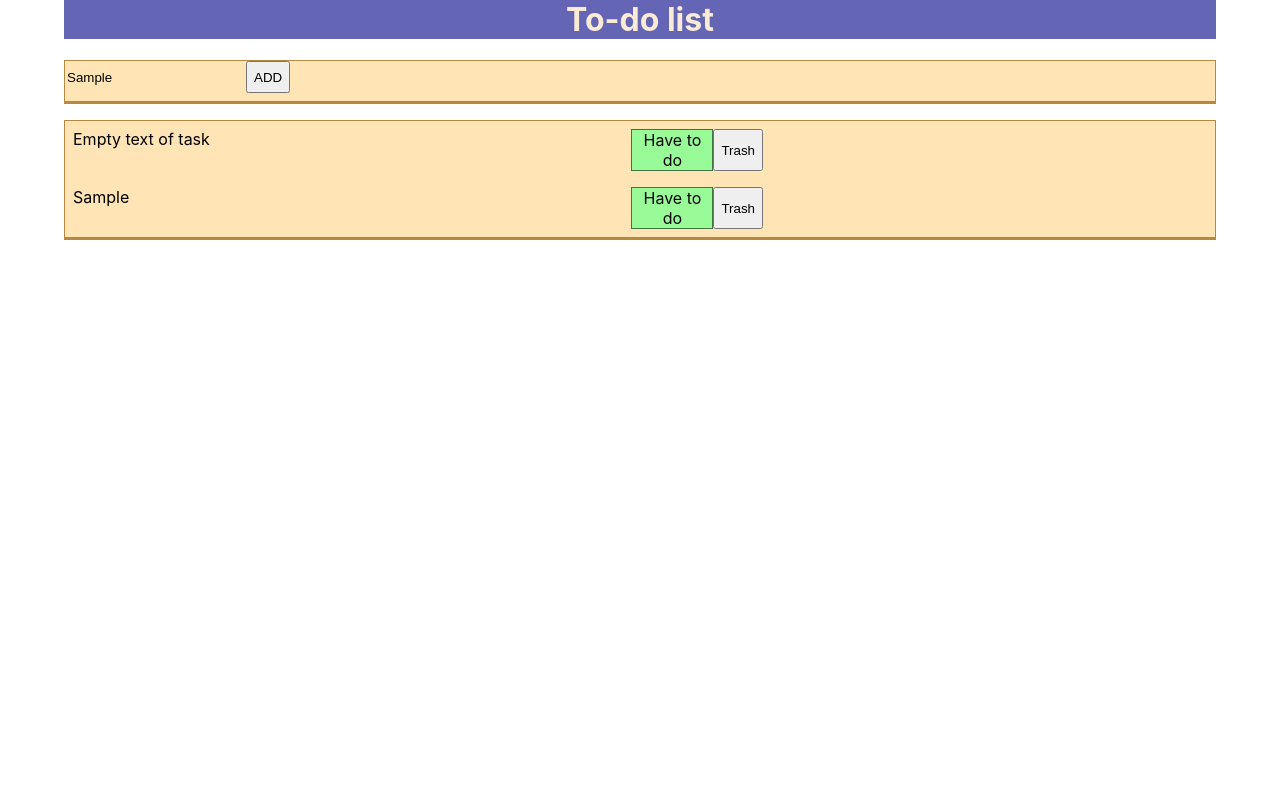
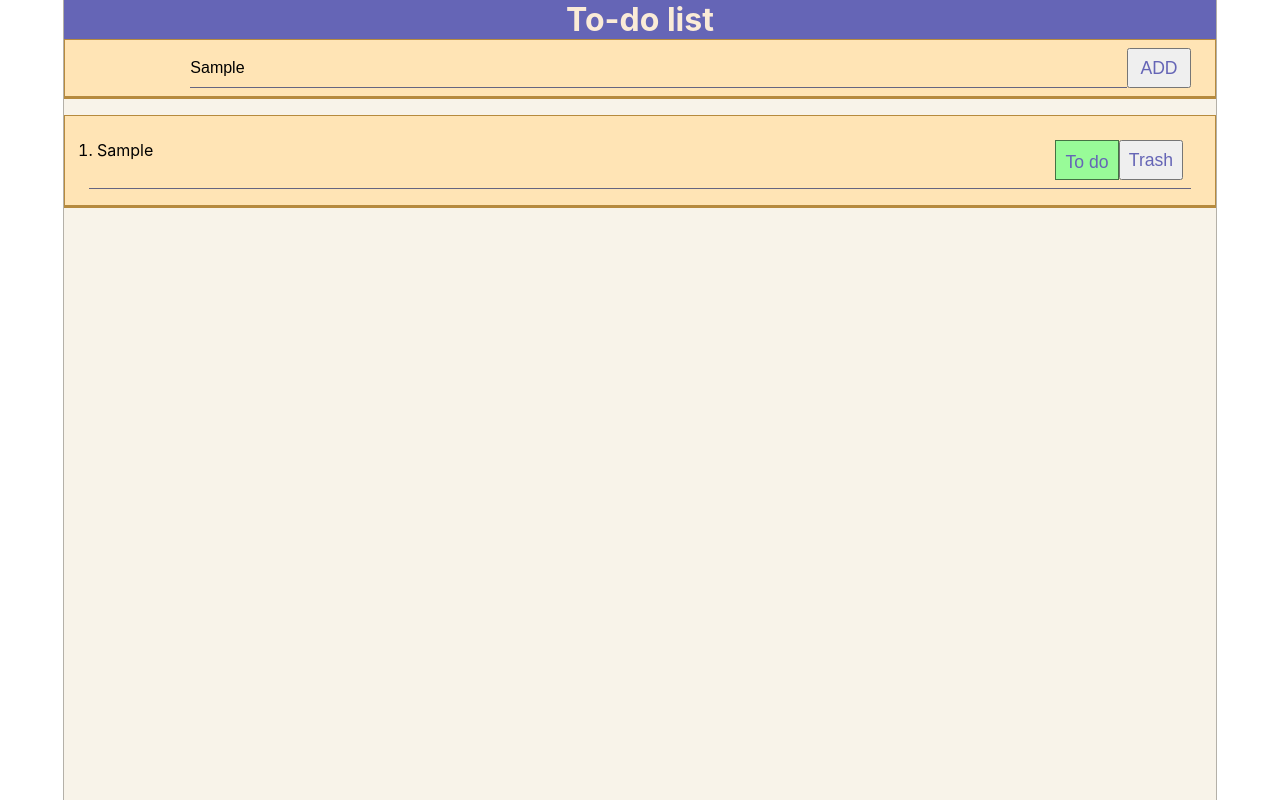
Before and after one commit to llianand94/practic-todo, a React (Create React App) app: page / in a window 1280 px wide. Both pictures are taken after typing "Sample" into the empty fields and a click on the button "ADD". Built offline with nearby package versions, Linux system fonts and the light colour scheme.

Commit message:
Before change with initial vals

```diff
--- /dev/null
+++ b/src/common/styles/_templates.scss
@@ -0,0 +1,8 @@
+@use './variables' as var;
+%buttons{
+  height: 2.5rem;
+  width: 4rem;
+  font-size: 1.1rem;
+  color: var.$headerColor;
+  cursor: pointer;
+}
--- /dev/null
+++ b/src/common/styles/_variables.scss
@@ -0,0 +1,5 @@
+$headerColor: #6565b6;
+$pageBgColor: #f8f3e9;
+$pageBorder: 1px solid #b4b0a8;
+$formBgColor: moccasin;
+$formBorderColor: #656581;
--- a/src/components/Todo/Todo.module.scss
+++ b/src/components/Todo/Todo.module.scss
@@ -1,7 +1,13 @@
+@use  '/src/common/styles/variables' as var;
+
 .container{
   width: 90%;
+  height: 100vh;
   margin: 0 auto;
+  border-left: 1px solid rgb(180, 176, 168);
+  border-right: 1px solid rgb(180, 176, 168);
   text-align: left;
+  background-color: rgb(248, 243, 233);
   &>*:not(h1){
     background-color: moccasin;
     border: 1px solid rgb(182, 138, 62);
@@ -10,7 +16,8 @@
 }
 .header{
   margin-top: 0;
-  background-color: rgb(101, 101, 182);
+  margin-bottom: 0;
+  background-color: var.$headerColor;;
   text-align: center;
   color: antiquewhite;
 }
--- a/src/components/Todo/index.js
+++ b/src/components/Todo/index.js
@@ -7,14 +7,16 @@ import styles from './Todo.module.scss'
 const Todo = () => {
   const {tasks, setTasks, addTasks, setDone, deleteTask} = useTodo([{
     id: Date.now(),
-    body: 'Empty text of task',
+    body: null,
     isDone: false
   }])
+
   return (
+
     <div className={styles.container}>
       <h1 className={styles.header}>To-do list</h1>
       <TodoForm  addTasks={addTasks}/>
-      <TodoList tasks={tasks} setDone={setDone} deleteTask={deleteTask}/>
+      {tasks.length>1&& <TodoList tasks={tasks} setDone={setDone} deleteTask={deleteTask}/>}
 
     </div>
   );
--- a/src/components/TodoForm/TodoForm.module.scss
+++ b/src/components/TodoForm/TodoForm.module.scss
@@ -1,28 +1,40 @@
+@use '/src/common/styles/variables' as var;
+@use '/src/common/styles/templates' ;
+
 .container{
-  display: block;
+  display: flex;
+  align-items: flex-end;
+  justify-content: flex-end;
   position: relative;
   height: 2.5rem;
-  margin-top: 0;
   margin-bottom: 0;
-  border-bottom: 1px solid rgb(182, 138, 62);
-  // background-color: red;
-  button{
-    height: 2rem;
+  padding: 0.5rem 1.5rem;
+
+    button{
+    @extend %buttons;
     text-transform: uppercase;
+
   }
 }
 .field{
-  height: 1.5rem;
-  outline: none;
+  align-self: stretch;
+  width: 85%;
+  padding: 0;
   border: none;
-  background-color: moccasin;
+  border-bottom: 1px solid var.$formBorderColor;
+  background-color: var.$formBgColor;
+  font-size: 1rem;
+  &::placeholder{
+    font-size: 1rem;
+    color: var.$headerColor;
+  }
 }
 .error{
   position: absolute;
   height: 1.3rem;
   width: 60%;
-  left: 0;
-  bottom: -0.5rem;
+  left: 3rem;
+  bottom: -1rem;
   right: 0;
   border: 1px solid #656581;
   background-color: #a0a0c5;
--- a/src/components/TodoList/TodoList.module.scss
+++ b/src/components/TodoList/TodoList.module.scss
@@ -1,21 +1,28 @@
+@use '/src/common/styles/variables' as var;
+@use '/src/common/styles/templates';
+
 .container{
-  padding-inline-start: 0;
+  padding: 1rem 1.5rem;
   text-align: start;
-  list-style: none;
 
 }
 .itemWrapper{
   display: flex;
-  width: 60%;
-  justify-content: stretch;
   padding: 0.5rem;
-
-  span{
-    width: 80px;
-    margin-left: auto;
-    text-align: center;
-    border: 1px solid rgb(67, 114, 67);
-    background-color: palegreen;
-    cursor: pointer;
-  }
+  border-bottom: 1px solid var.$formBorderColor;
 }
+.item{
+  max-width: 65%;
+}
+.condition{
+  margin-left: auto;
+  text-align: center;
+  line-height: 2.5rem;
+  vertical-align: middle;
+  border: 1px solid rgb(67, 114, 67);
+  background-color: palegreen;
+  @extend %buttons;
+}
+.delete{
+  @extend %buttons;
+}
--- a/src/components/TodoList/index.js
+++ b/src/components/TodoList/index.js
@@ -4,15 +4,21 @@ import styles from './TodoList.module.scss'
 const TodoList = (props) => {
   const {tasks, deleteTask, setDone} = props;
   return (
-    <ul className={styles.container}>
+    <ol className={styles.container}>
         {tasks.map((elem)=>{
+          if(elem.body){
+            return <div className={styles.itemWrapper}>
+            <li className={styles.item} key={elem.id}>{elem.body}</li>
+            <button className={styles.condition} onClick={()=>setDone(elem.id)}>{elem.isDone?'DONE':'To do'}</button>
+            <button className={styles.delete}
+                    onClick={()=>deleteTask(elem.id)}>Trash</button>
+            </div>
 
-          return <li key={elem.id} className={styles.itemWrapper}  >{elem.body}
-            <span onClick={()=>setDone(elem.id)}>{elem.isDone?'DONE':'Have to do'}</span>
-            <button onClick={()=>deleteTask(elem.id)}>Trash</button>
-            </li>
-            })}
-      </ul>
+            }
+            return null;
+          }
+          )}
+      </ol>
   );
 }
 
```
